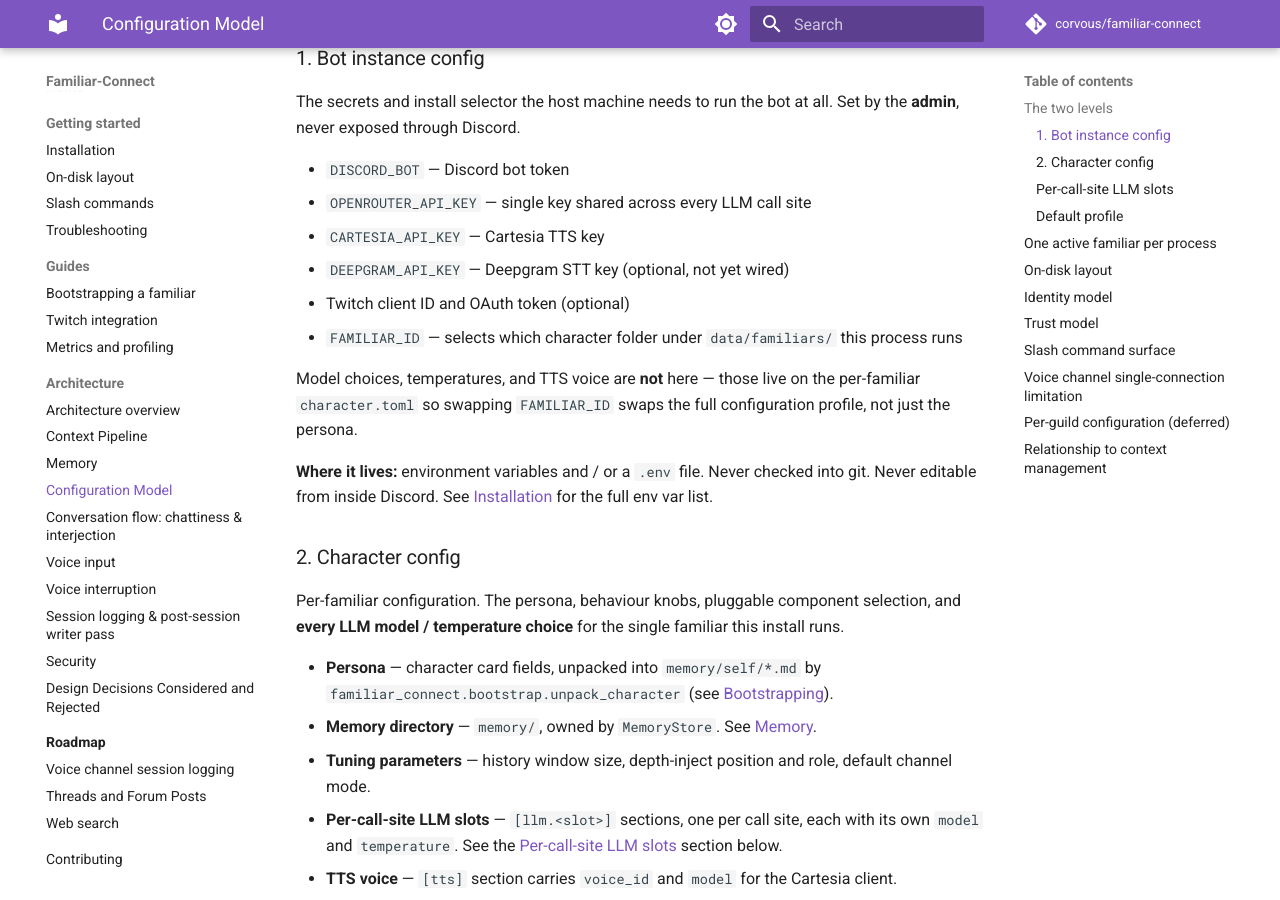
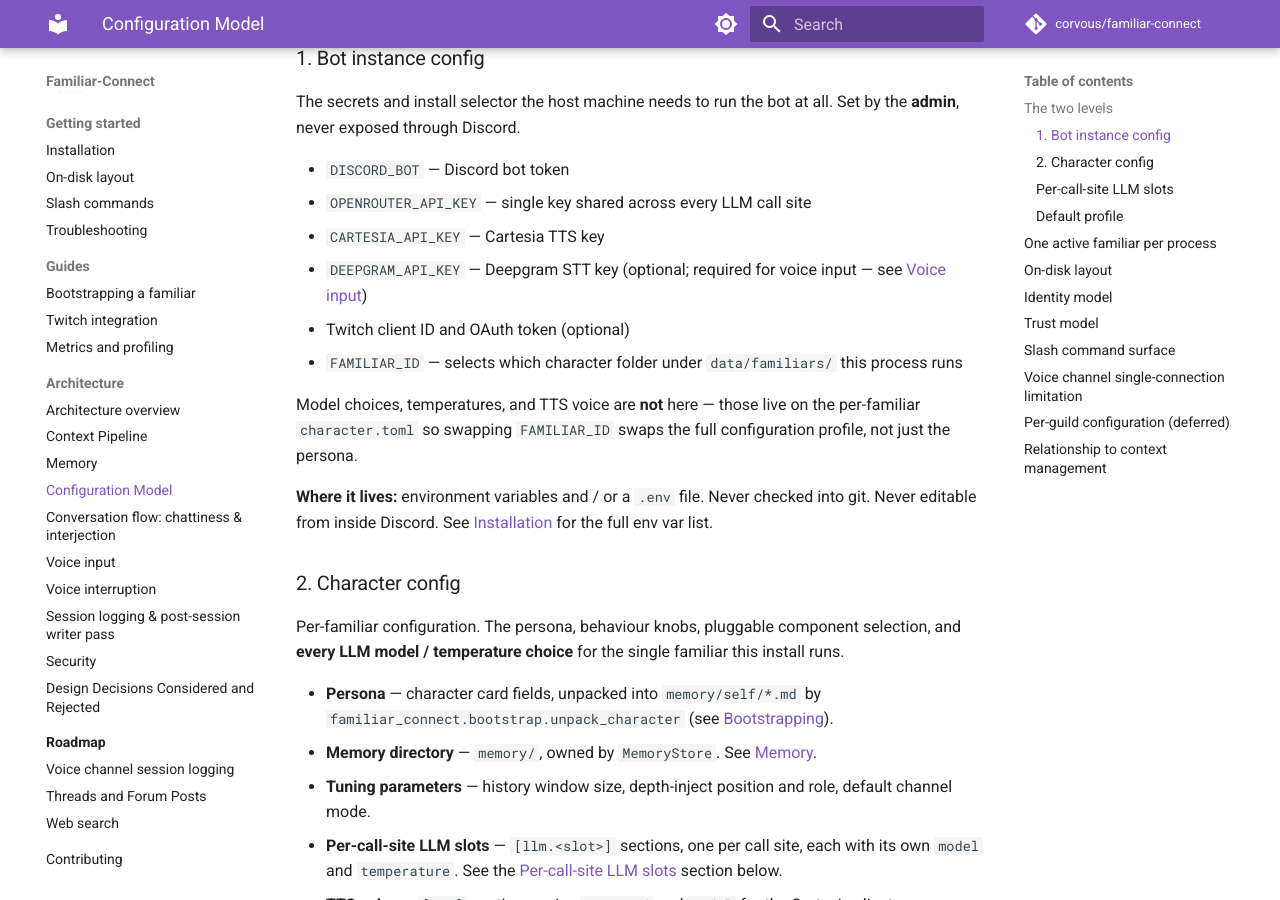
Before and after one commit to CorVous/Familiar-Connect, an MkDocs documentation site: the page built from docs/architecture/configuration-model.md, in a window 1280 px wide and 900 px high, scrolled down 525 px. Built offline with MkDocs 1.6.1 and Material for MkDocs 9.7.7, drawn with Linux system fonts in a browser that asks for light colours; comment, search, counter and statistics services are not loaded.

Commit message:
docs: fix two stale 'not yet wired' references to Deepgram
configuration-model.md and the overview diagram still claimed the
Deepgram STT integration was not wired — it is, as of the preceding
commit's voice-input.md rewrite.

https://claude.ai/code/session_01GkfCy1gT55t8GQZVQs42d2

```diff
--- a/docs/architecture/configuration-model.md
+++ b/docs/architecture/configuration-model.md
@@ -16,7 +16,7 @@ The secrets and install selector the host machine needs to run the bot at all. S
 - `DISCORD_BOT` — Discord bot token
 - `OPENROUTER_API_KEY` — single key shared across every LLM call site
 - `CARTESIA_API_KEY` — Cartesia TTS key
-- `DEEPGRAM_API_KEY` — Deepgram STT key (optional, not yet wired)
+- `DEEPGRAM_API_KEY` — Deepgram STT key (optional; required for voice input — see [Voice input](voice-input.md))
 - Twitch client ID and OAuth token (optional)
 - `FAMILIAR_ID` — selects which character folder under `data/familiars/` this process runs
 
```
Also changed, not shown: docs/architecture/overview.md (+1 -1 lines).
